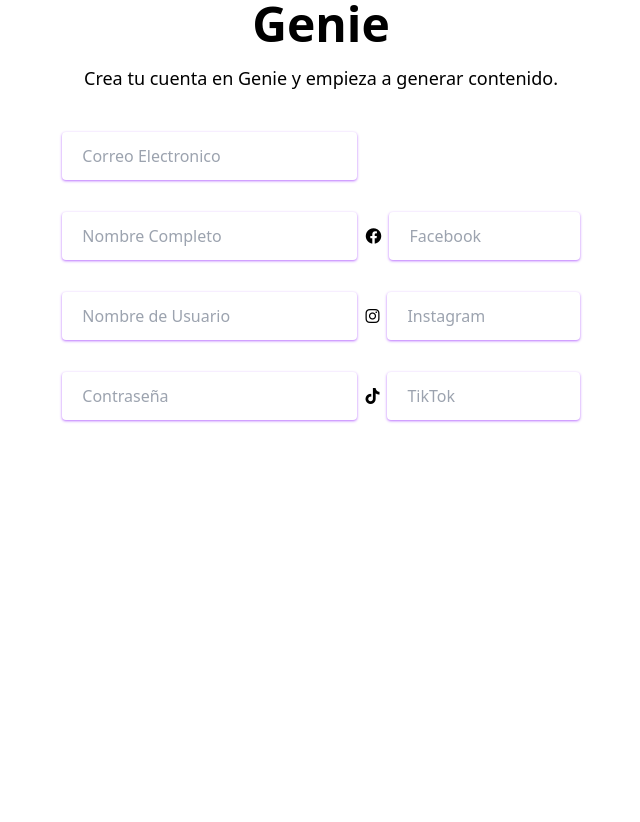
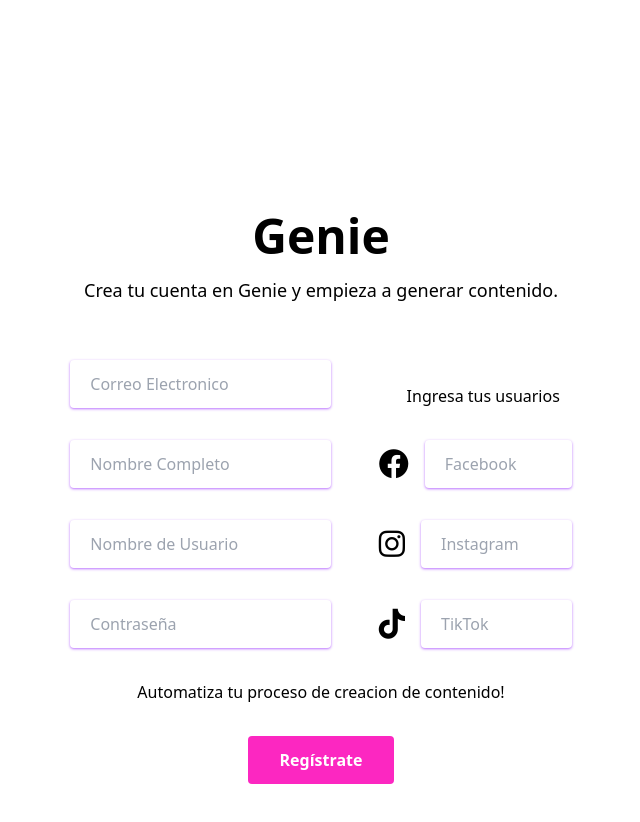
Before and after one commit to kokoaespol/Hackathon_Publifyer, a Vue app in the folder frontend/: page /sign-up in a window 1280 px wide. Shown: the top 822 px of the page, without its empty margins (319-959 px from the left). Before the commit the page ends 800 px from the top, so only its background shows below. Built offline with nearby package versions, Linux system fonts and the light colour scheme.

Commit message:
chore(frontEnd): sign up page view done

```diff
--- a/frontend/src/components/CustomButton.vue
+++ b/frontend/src/components/CustomButton.vue
@@ -2,7 +2,6 @@
 export default {
     props: {
         label: String,
-        icon: String,
         action: Function
     }
 }
@@ -10,7 +9,8 @@ export default {
 
 <template>
     <div>
-        <button class="h-10 p-5 rounded bg-color1F hover:bg-opacity-80 focus:bg-opacity-95 flex items-center"
+        <button
+            class="h-12 px-8 rounded bg-color1F hover:bg-opacity-80 focus:bg-opacity-95 flex items-center font-semibold text-white"
             @click="action">{{
                 label
             }}</button>
--- a/frontend/src/components/CustomInput.vue
+++ b/frontend/src/components/CustomInput.vue
@@ -8,7 +8,7 @@ export default {
 
 <template>
     <div class="w-full flex flex-row justify-between">
-        <input class="h-12 shadow shadow-color5P rounded w-full mx-2 p-5 border-0 focus:shadow-color3G hover:shadow-color1F"
+        <input class="h-12 shadow shadow-color5P rounded w-full mx-4 p-5 border-0 focus:shadow-color3G hover:shadow-color1F"
             :placeholder="placeholder" />
     </div>
 </template>
--- a/frontend/src/components/Registro.vue
+++ b/frontend/src/components/Registro.vue
@@ -1,11 +1,15 @@
 <script setup>
 import CustomInput from "./CustomInput.vue"
+import CustomButton from "./CustomButton.vue"
+import NavBar from "./NavBar.vue"
 </script>
 
 <template>
-    <section class="flex flex-col justify-center h-full w-full relative">
+    <NavBar />
+    <section class="flex h-full w-full flex-col justify-center">
+        <div class="container m-auto mt-44">
             <!-- title -->
-        <div class="w-full flex flex-row justify-center">
+            <div class="w-full text-center">
                 <h1 class="text-5xl font-semibold">Genie</h1>
             </div>
             <!-- subtitle -->
@@ -13,8 +17,8 @@ import CustomInput from "./CustomInput.vue"
                 <h2 class="text-lg font-light">Crea tu cuenta en Genie y empieza a generar contenido.</h2>
             </div>
             <!-- form -->
-        <div class="flex mt-10 w-5/12 m-auto justify-between">
-            <div class="w-7/12 flex flex-col gap-8">
+            <div class="flex mt-10 w-5/12 m-auto justify-between items-end gap-8">
+                <div class="w-7/12 flex flex-col gap-8 justify-center">
                     <CustomInput placeholder="Correo Electronico" />
                     <CustomInput placeholder="Nombre Completo" />
                     <CustomInput placeholder="Nombre de Usuario" />
@@ -22,19 +26,26 @@ import CustomInput from "./CustomInput.vue"
                 </div>
                 <!-- Inputs for social networks users -->
                 <div class="w-5/12 flex flex-col gap-8 mt-10 justify-end">
+                    <h2 class="text-center">Ingresa tus usuarios</h2>
                     <div class="flex justify-center items-center">
-                    <i class="fa-brands fa-facebook"></i>
+                        <i class="fa-brands fa-facebook text-3xl"></i>
                         <CustomInput placeholder="Facebook" />
                     </div>
                     <div class="flex justify-center items-center">
-                    <i class="fa-brands fa-instagram"></i>
+                        <i class="fa-brands fa-instagram text-3xl"></i>
                         <CustomInput placeholder="Instagram" />
                     </div>
                     <div class="flex justify-center items-center">
-                    <i class="fa-brands fa-tiktok"></i>
+                        <i class="fa-brands fa-tiktok text-3xl"></i>
                         <CustomInput placeholder="TikTok" />
                     </div>
                 </div>
             </div>
+            <p class="text-center mt-8 font-light">Automatiza tu proceso de creacion de contenido!</p>
+            <!-- button -->
+            <div class="flex justify-center mt-8">
+                <CustomButton label="Regístrate" :action="(p) = {}" />
+            </div>
+        </div>
     </section>
 </template>
```
Also changed, not shown: frontend/src/components/NavBar.vue (+5 -13 lines). Lines whose indentation alone changed are shown as unchanged.
